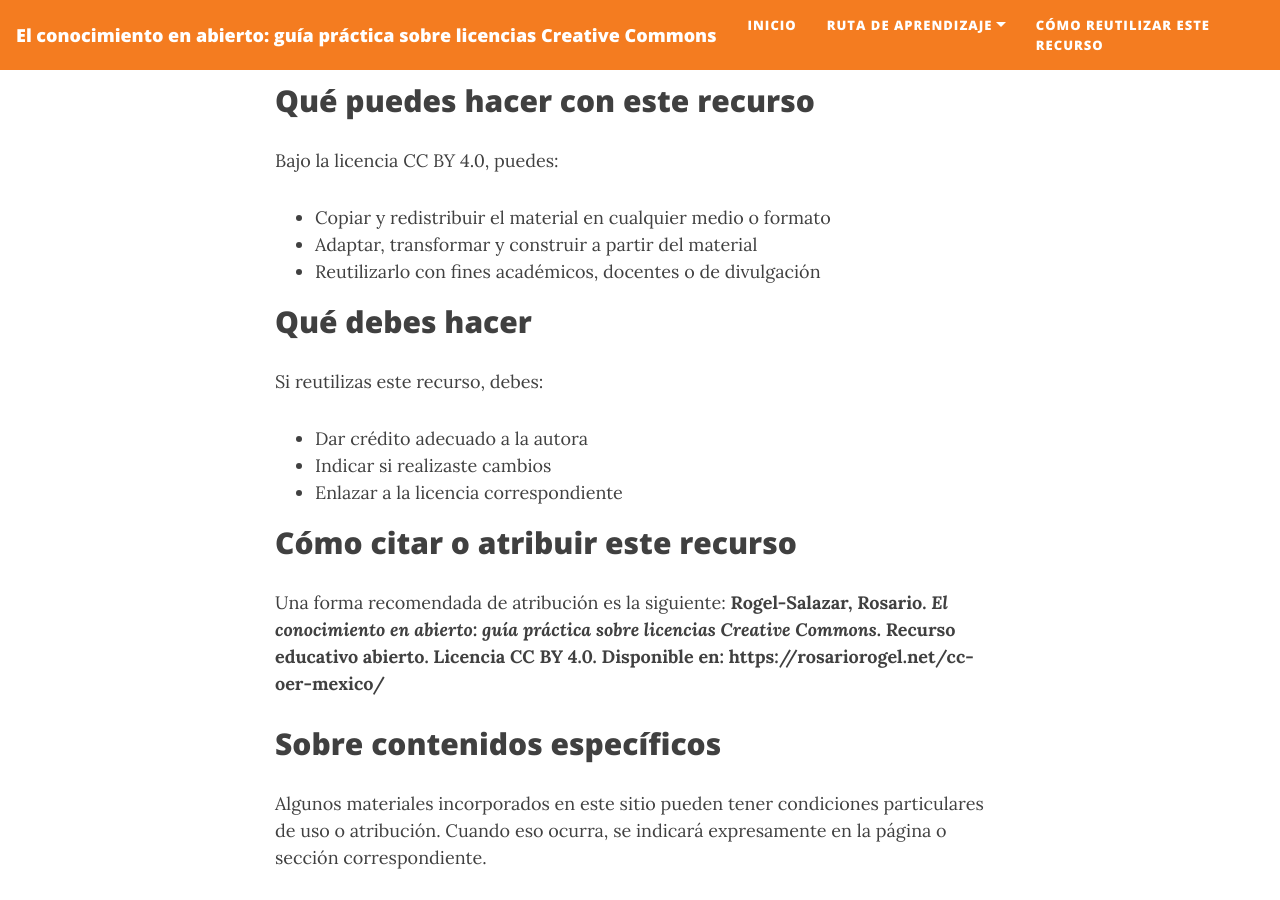
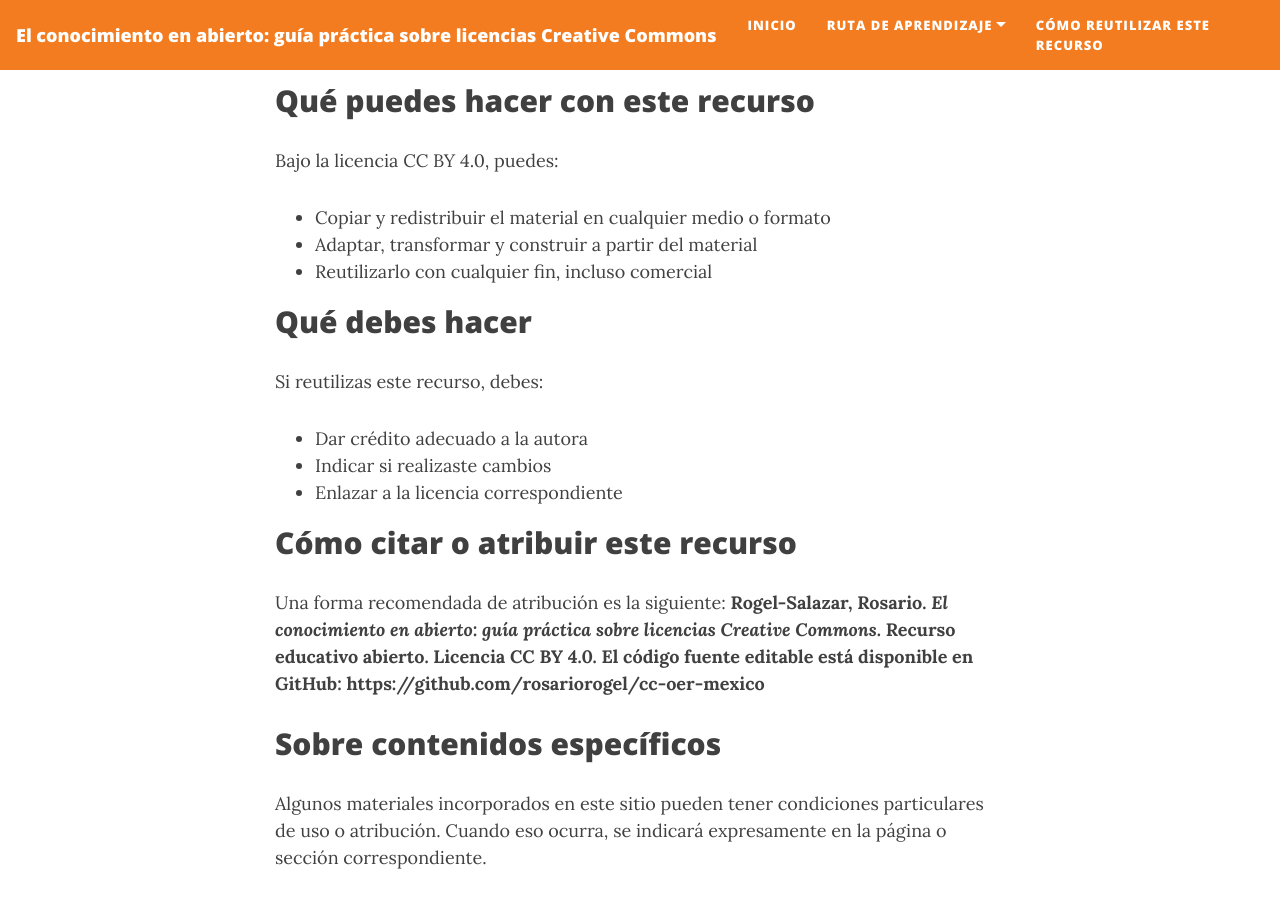
Before and after one commit to rosariorogel/cc-oer-mexico, a Jekyll site: the page built from _pages/reusar-este-recurso.md, in a window 1280 px wide and 900 px high, scrolled down 823 px. Built offline with Jekyll 4.4.1, drawn with Linux system fonts in a browser that asks for light colours; nearby versions of some CDN libraries.

Commit message:
Revise reuse terms and citation details
Updated the reuse conditions and citation format for the resource.

```diff
--- a/_pages/reusar-este-recurso.md
+++ b/_pages/reusar-este-recurso.md
@@ -31,7 +31,7 @@ Salvo que se indique algo diferente en contenidos específicos, este recurso est
 Bajo la licencia CC BY 4.0, puedes:
 - Copiar y redistribuir el material en cualquier medio o formato
 - Adaptar, transformar y construir a partir del material
-- Reutilizarlo con fines académicos, docentes o de divulgación
+- Reutilizarlo con cualquier fin, incluso comercial
 
 ## Qué debes hacer
 
@@ -43,7 +43,7 @@ Si reutilizas este recurso, debes:
 ## Cómo citar o atribuir este recurso
 
 Una forma recomendada de atribución es la siguiente:
-**Rogel-Salazar, Rosario. _El conocimiento en abierto: guía práctica sobre licencias Creative Commons_. Recurso educativo abierto. Licencia CC BY 4.0. Disponible en: https://rosariorogel.net/cc-oer-mexico/**
+**Rogel-Salazar, Rosario. _El conocimiento en abierto: guía práctica sobre licencias Creative Commons_. Recurso educativo abierto. Licencia CC BY 4.0. El código fuente editable está disponible en GitHub: https://github.com/rosariorogel/cc-oer-mexico**
 
 ## Sobre contenidos específicos
 
```
